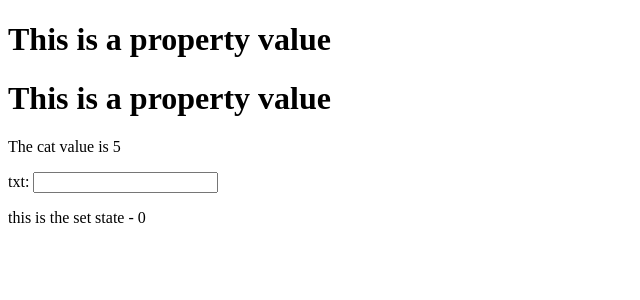
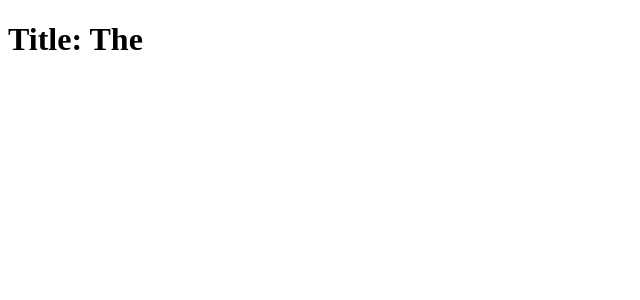
Before and after one commit to diegohdez90/learning-react, a React (Create React App) app: page / in a window 1280 px wide. Shown: the top 300 px of the page, without its empty margins (0-640 px from the left). Built offline with nearby package versions, Linux system fonts and the light colour scheme.

Commit message:
feat(app):
add custom prop types to display in console error messages

```diff
--- a/src/App.js
+++ b/src/App.js
@@ -1,43 +1,25 @@
 import React from 'react';
-import PropTypes from 'prop-types'
 
 class App extends React.Component{
 
-  constructor () {
-    super();
-    this.state ={
-      txt: 'this is the set state',
-      cat: 0,
-    }
-  }
-
-  update = event => {
-    this.setState({
-      txt: event.target.value,
-    })
-  }
-
   render() {
-    let {txt, cat} = this.props;
     return (
-      <div>
-        <h1>{this.props.txt}</h1>
-        <h1>{txt}</h1>
-        <p>The cat value is {cat}</p>
-        <div>
-          <label>
-            txt: <input type="text" onChange={this.update} />
-          </label>
-          <p>{this.state.txt} - {this.state.cat}</p>
-        </div>
-      </div>
+      <Title text="The"/>
     )
   }
 }
 
-App.propTypes = {
-  txt: PropTypes.string,
-  cat: PropTypes.number.isRequired
+const Title = props => <h1>Title: {props.text}</h1>
+
+Title.propTypes = {
+  text (props, propName, component) {
+    if (!(propName in props)) {
+      return new Error(`Missing ${propName}`)
+    }
+    if (props[propName].length < 6) {
+      return new Error(`${propName} is too short`)
+    }
+  }
 }
 
 export default App;
--- a/src/index.js
+++ b/src/index.js
@@ -3,6 +3,6 @@
 import App from './App';
 
 ReactDOM.render(
-  <App cat={5} txt="This is a property value" />,
+  <App />,
   document.getElementById('root')
 );
```
